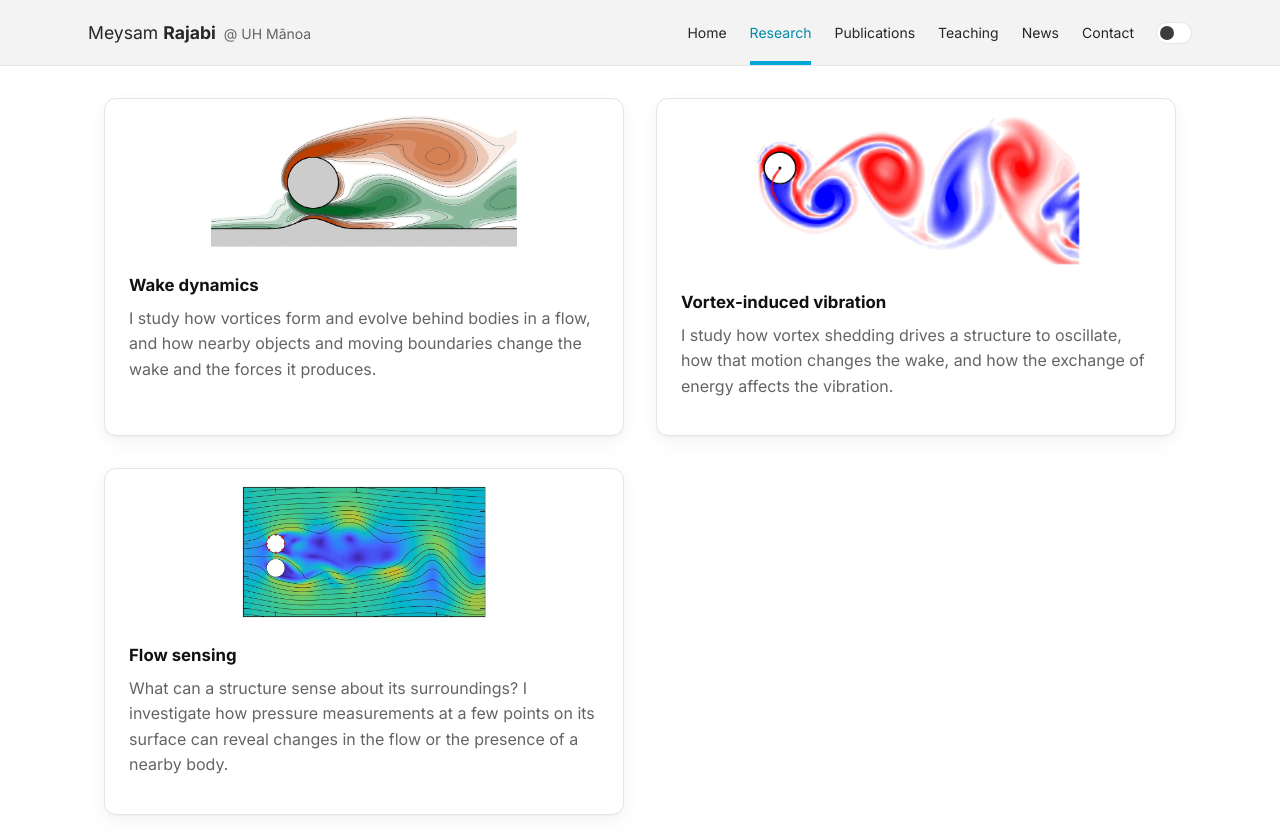
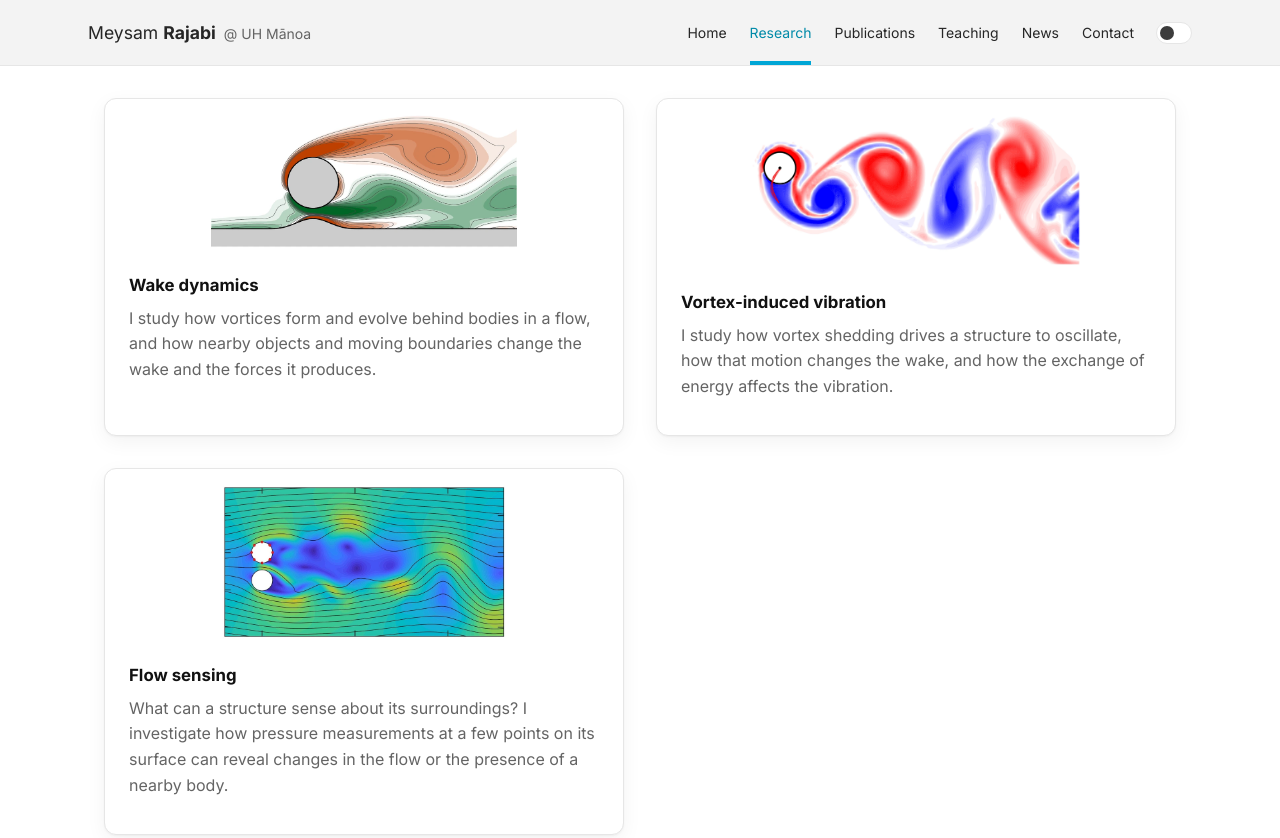
Before and after one commit to meysamrajabi95/meysamrajabi95.github.io, a plain HTML site: page research/index.html in a window 1280 px wide. Shown: the top 838 px of the page. Drawn offline with Linux system fonts and the light colour scheme.

Commit message:
Enlarge the flow-sensing card figure by 15 percent

```diff
--- a/assets/research-gallery.css
+++ b/assets/research-gallery.css
@@ -49,6 +49,16 @@
   height: auto;
 }
 
+/* Enlarge the original image area by 15%, up to the width of the card. */
+#flow-sensing .topic-image {
+  height: calc(1rem + (150px - 1rem) * 1.15);
+  padding-inline: 0;
+}
+
+#flow-sensing .topic-image img {
+  width: min(100%, calc((100% - 2rem) * 1.15));
+}
+
 .topic-caption {
   padding: 1.5rem 1.5rem 2.25rem;
 }
--- a/research/index.html
+++ b/research/index.html
@@ -16,7 +16,7 @@
   <script src="../assets/theme.js"></script>
   <link rel="stylesheet" href="../assets/style.css">
   <script src="../assets/site.js" defer></script>
-  <link rel="stylesheet" href="../assets/research-gallery.css?v=viv-wake-3">
+  <link rel="stylesheet" href="../assets/research-gallery.css?v=sensing-115">
   <script src="../assets/research.js" defer></script>
 </head>
 <body data-page="research">
```
